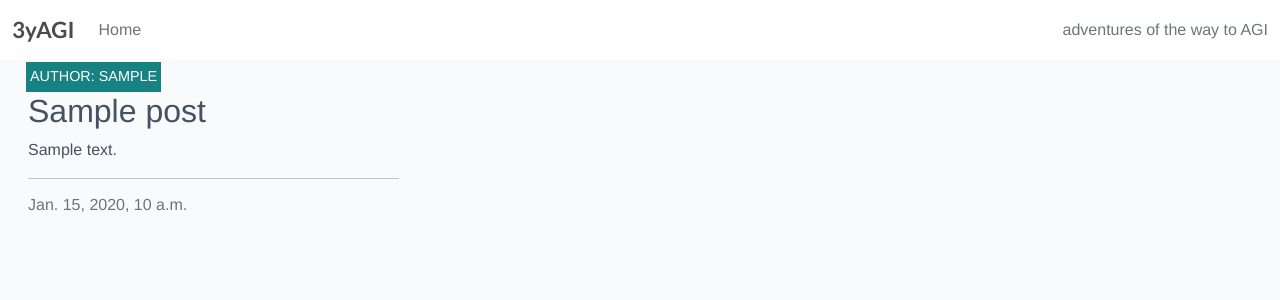
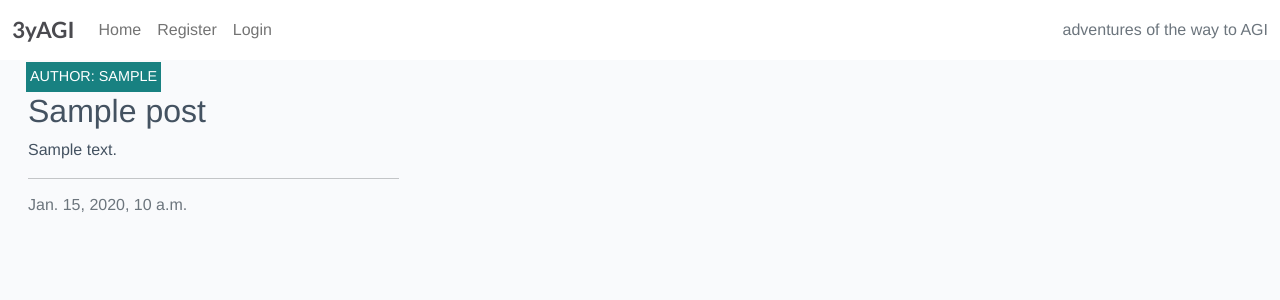
Before and after one commit to ThePyth0nKid/pp4-myblog, a Django app: template blog/templates/blog/index.html in a window 1280 px wide. Shown: the top 300 px of the page. Run offline with Django 4.2, Linux system fonts and the light colour scheme; the template is opened without the code that fills it: values that come from a table or form of the project are taken from there, others are empty; tables that the repository leaves empty hold one stand-in row (values such as "Sample post"); parts of the project's set-up code (start-up, migrations or seed data) failed here and were passed over; some libraries are stand-ins or nearby versions.

Commit message:
Add user authentication html to base.html

```diff
--- a/templates/base.html
+++ b/templates/base.html
@@ -52,7 +52,22 @@
                     <li class="nav-item">
                         <a class="nav-link {% if request.path == home_url %}active{% endif %}" aria-current="page" href="{% url 'home' %}">Home</a>
                     </li>
-
+                    <!-- User Authentication -->
+                    {% if user.is_authenticated %}
+                    <li class="nav-item">
+                        <a class="nav-link {% if request.path == logout_url %}active{% endif %}" aria-current="page"
+                            href="{% url 'account_logout' %}">Logout</a>
+                    </li>
+                    {% else %}
+                    <li class="nav-item">
+                        <a class="nav-link {% if request.path == signup_url %}active{% endif %}" aria-current="page"
+                            href="{% url 'account_signup' %}">Register</a>
+                    </li>
+                    <li class="nav-item">
+                        <a class="nav-link {% if request.path == login_url %}active{% endif %}" aria-current="page"
+                            href="{% url 'account_login' %}">Login</a>
+                    </li>
+                    {% endif %}
                 </ul>
                 <span class="navbar-text text-muted">
                     adventures of the way to AGI
```
